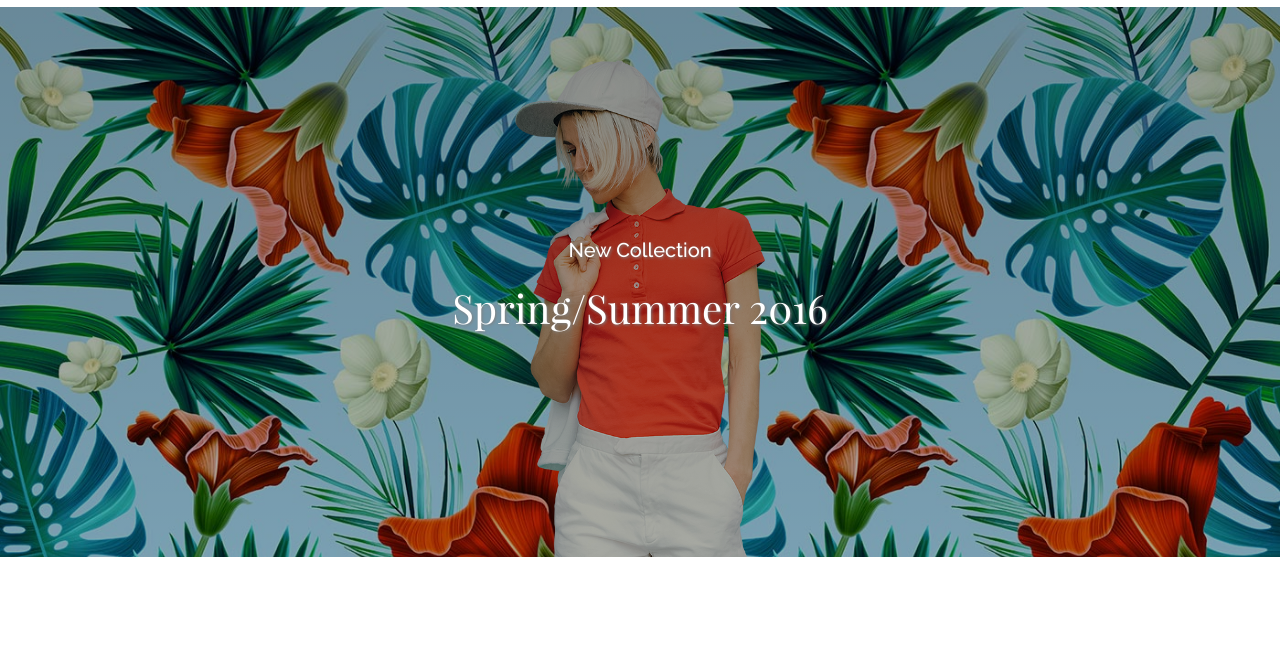
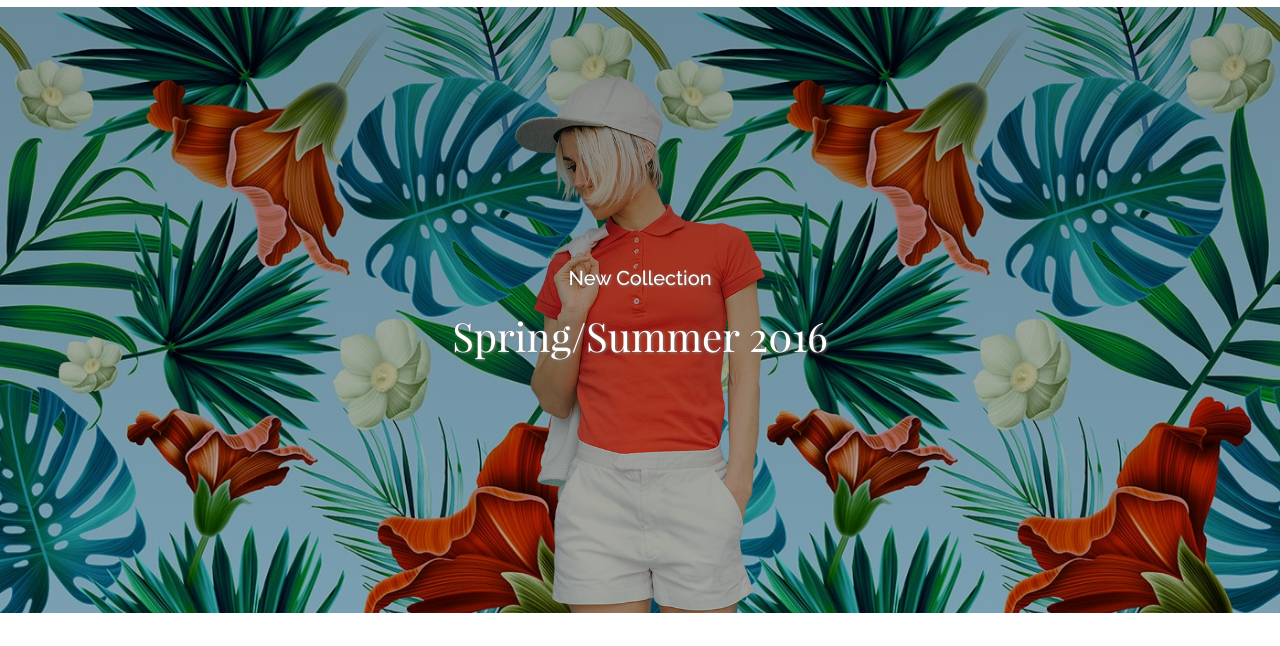
Before and after one commit to teeppope/Aloha-Apparel-v2, a plain HTML site: page index.html in a window 1280 px wide. Shown: the part 79-725 px from the top of the page. Drawn offline with nearby package versions, Linux system fonts and the light colour scheme.

Commit message:
fix responsive banner images

```diff
--- a/style.css
+++ b/style.css
@@ -165,7 +165,7 @@ i {
 }
 
 .banner,
-.styles,
+.about,
 .signup{
     padding-left: 3%;
     padding-right: 3%;
@@ -177,7 +177,7 @@ i {
 
 /*Header Content Styles*/
 .hdr{
-    /*FLEX Container to .logo .nav*/
+    /*FLEX Container to .logo .cart-btn .nav*/
     flex-flow: row wrap;
     justify-content: space-between;
     align-items: space-between;
@@ -227,15 +227,15 @@ i {
 	width: 100%;
 	background:
 		linear-gradient(0deg, rgba(0,0,0,.3), rgba(0,0,0,.4)),
-		url(assets/images/banner-girl.png) no-repeat center 3.286rem,
+		url(assets/images/banner-girl.png) no-repeat center 4.286rem,
 		url(assets/images/flower-bkgd.jpg) repeat-x center top;
-    background-size: cover, 250px 615px, cover;
+    background-size: cover, 150px auto, cover;
 	text-align: center;
 	color: #fff;
     display: flex;
     justify-content: center;
     align-items: center;
-    height: 550px;
+    padding: 25% 0;
  }
 .banner p {
     font-weight: bold;
@@ -492,9 +492,9 @@ html{
 }
 
 /* Banner */
-/*.banner {
-    padding: 10rem;
-}*/
+.banner {
+    background-size: cover, 250px auto, cover;
+}
 
 /* Shop stylings */
 .ctgry-name.mens{
@@ -559,8 +559,8 @@ html{
     max-width: 1240px;
 }
 /* Banner */
-/*.banner {
-    padding: 12rem;
+.banner {
+    padding: 16rem;
 }
 /* Product Styles */
 .products li{
```
